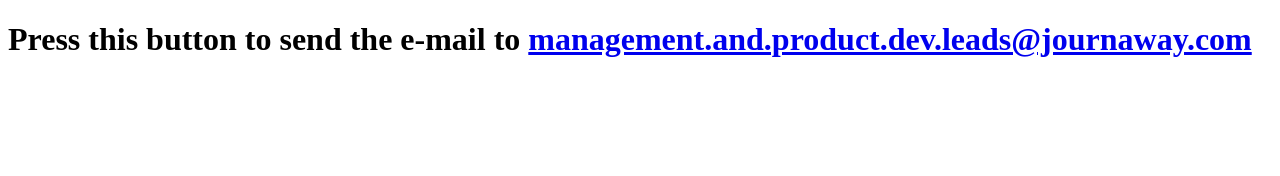
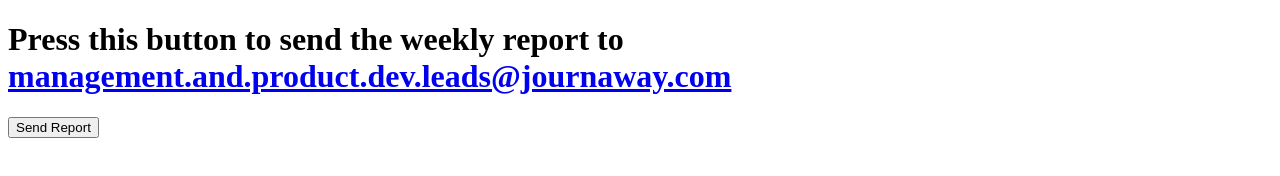
Before and after one commit to nhamburg/WeeklyReport, a plain HTML site: page index.html in a window 1280 px wide. Drawn offline with Linux system fonts and the light colour scheme.

Commit message:
Update index.html

```diff
--- a/index.html
+++ b/index.html
@@ -4,6 +4,35 @@
     <title>Weekly Report Bot</title>
   </head>
   <body>
-    <h1>Press this button to send the e-mail to <a href="management.and.product.dev.leads@journaway.com">management.and.product.dev.leads@journaway.com</a></h1>
+    <h1>
+      Press this button to send the weekly report to
+      <a href="mailto:management.and.product.dev.leads@journaway.com">
+        management.and.product.dev.leads@journaway.com
+      </a>
+    </h1>
+
+    <button onclick="runScript()">Send Report</button>
+
+    <div id="status"></div>
+
+    <script>
+      async function runScript() {
+        const statusEl = document.getElementById("status");
+        statusEl.textContent = "⏳ Running script...";
+
+        try {
+          const response = await fetch("https://weeklyreport.onrender.com/run");
+          const data = await response.json();
+
+          if (response.ok) {
+            statusEl.textContent = "✅ Report sent successfully!";
+          } else {
+            statusEl.textContent = "❌ Error: " + data.message;
+          }
+        } catch (error) {
+          statusEl.textContent = "❌ Request failed: " + error.message;
+        }
+      }
+    </script>
   </body>
 </html>
```
